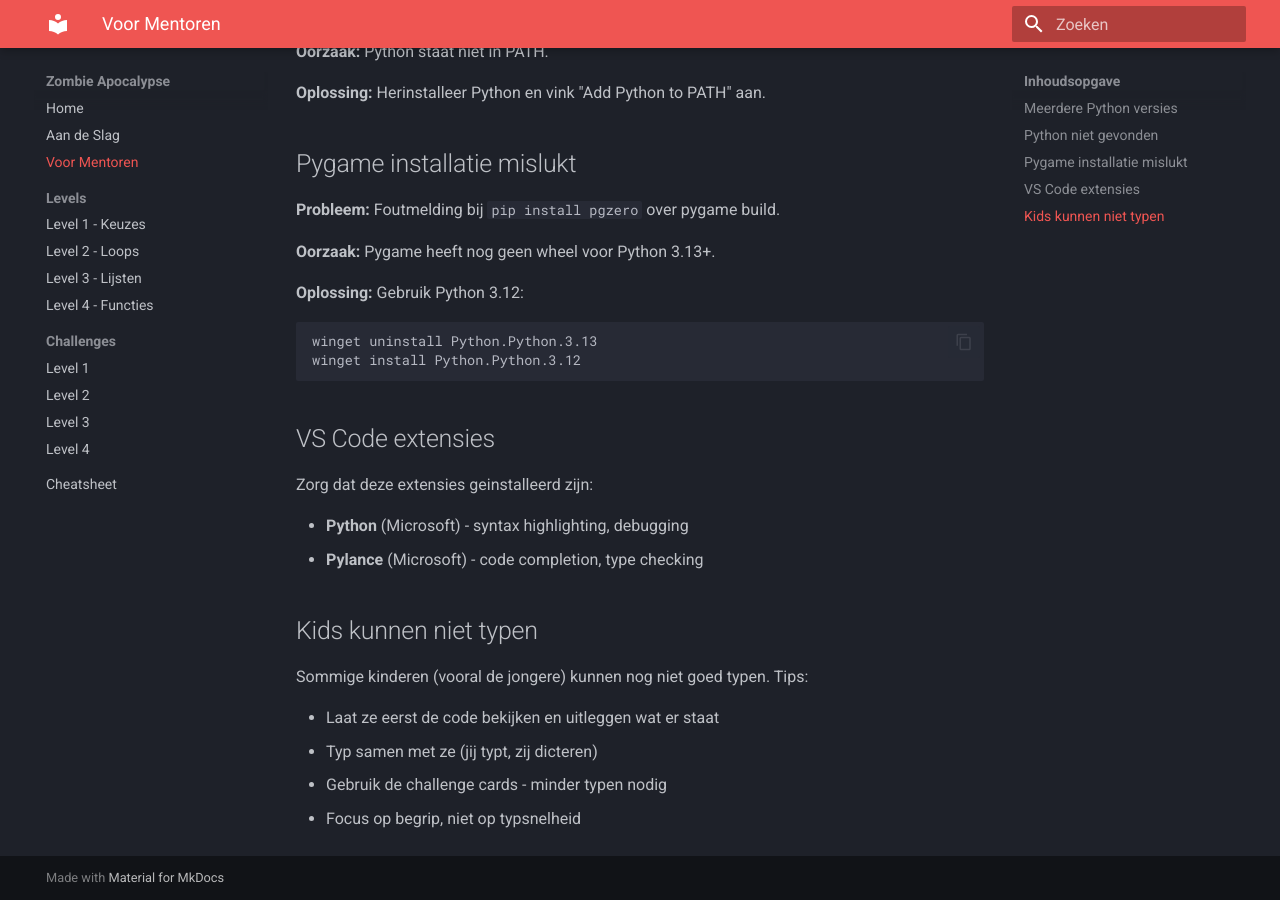
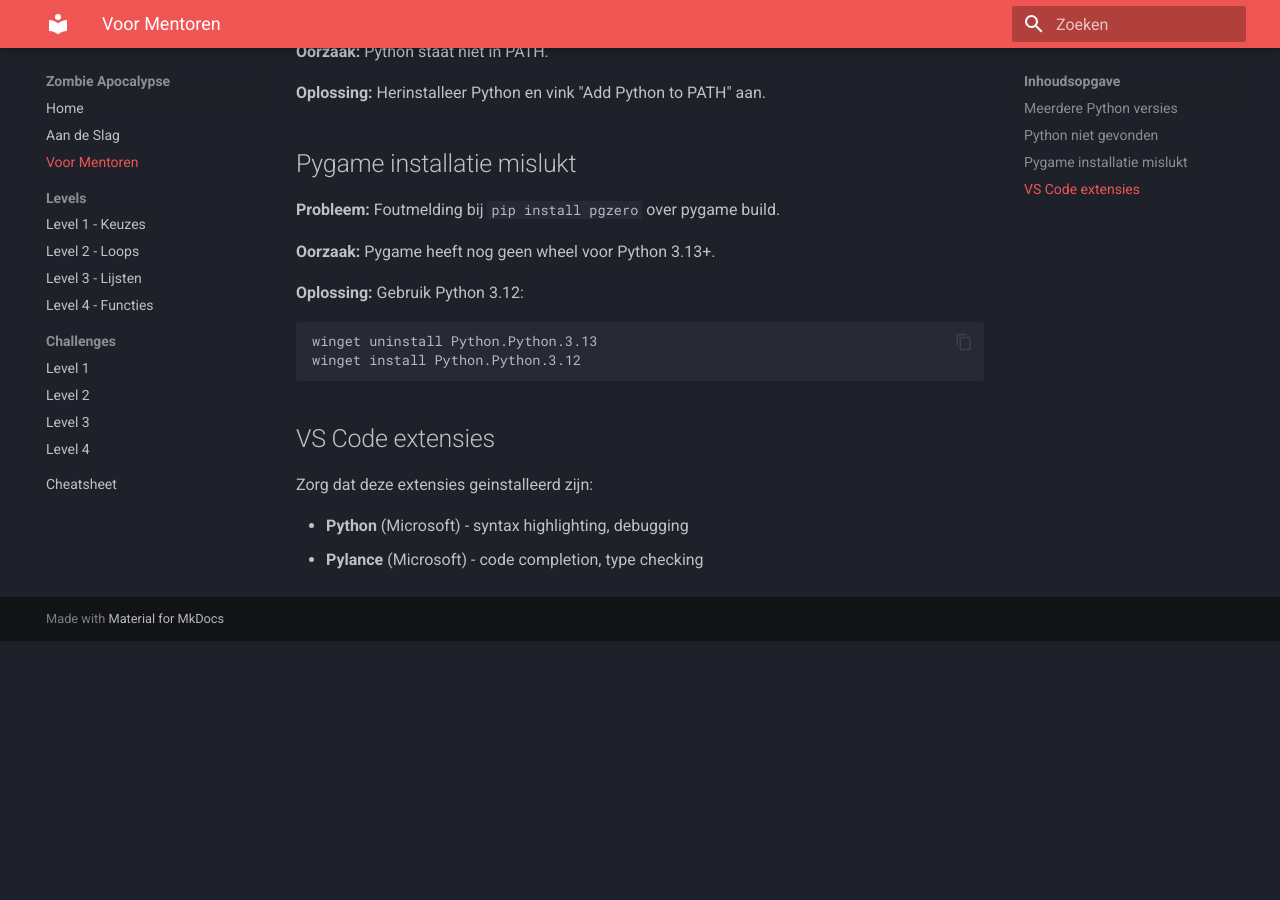
Before and after one commit to Laoujin/CoderDojo-Zombies, an MkDocs documentation site: the page built from docs/mentoren.md, in a window 1280 px wide and 900 px high, scrolled down 798 px. Built offline with MkDocs 1.6.1 and Material for MkDocs 9.7.7, drawn with Linux system fonts in a browser that asks for light colours; after the commit the page ends 1439 px from its top, so only the background shows below that.

Commit message:
Remove 'kids kunnen niet typen' section

```diff
--- a/docs/mentoren.md
+++ b/docs/mentoren.md
@@ -45,12 +45,3 @@ Zorg dat deze extensies geinstalleerd zijn:
 
 - **Python** (Microsoft) - syntax highlighting, debugging
 - **Pylance** (Microsoft) - code completion, type checking
-
-## Kids kunnen niet typen
-
-Sommige kinderen (vooral de jongere) kunnen nog niet goed typen. Tips:
-
-- Laat ze eerst de code bekijken en uitleggen wat er staat
-- Typ samen met ze (jij typt, zij dicteren)
-- Gebruik de challenge cards - minder typen nodig
-- Focus op begrip, niet op typsnelheid
```
